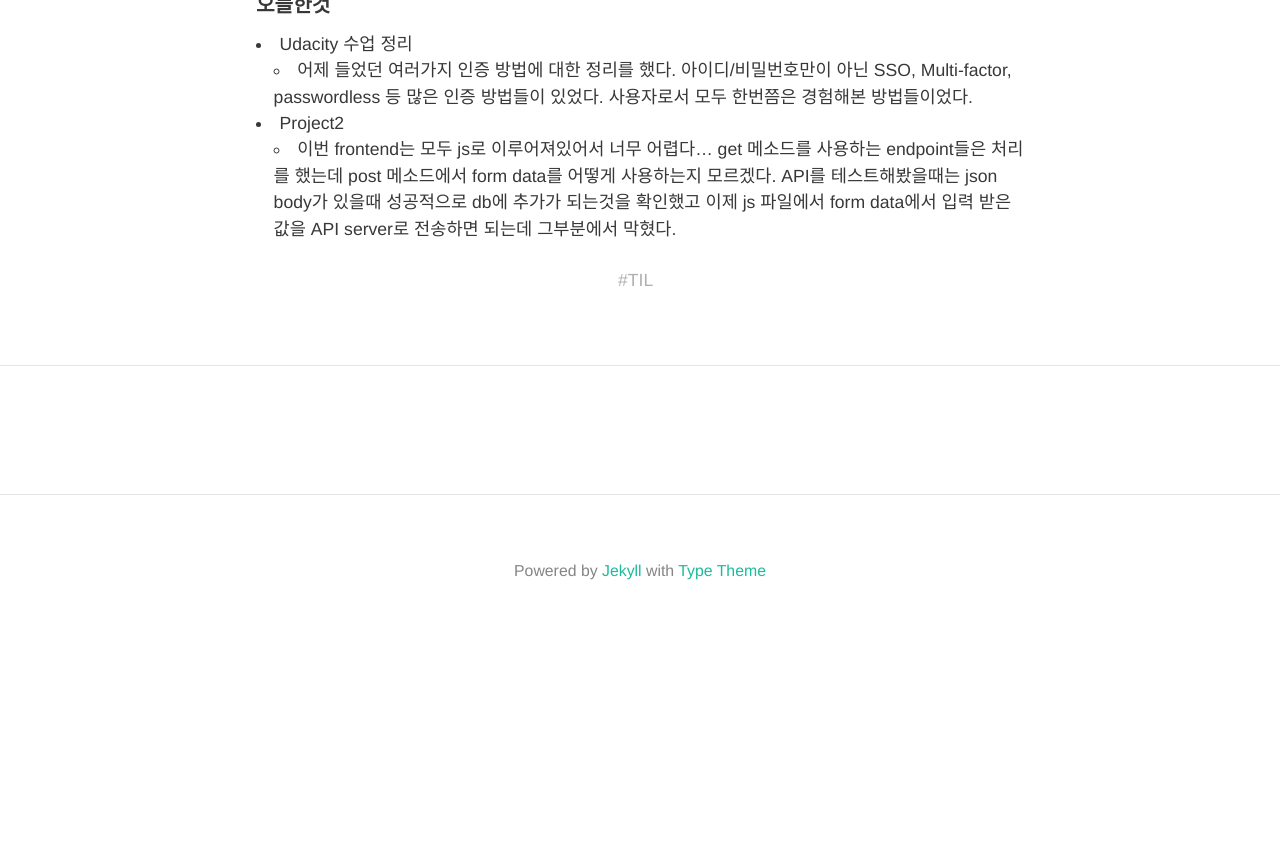
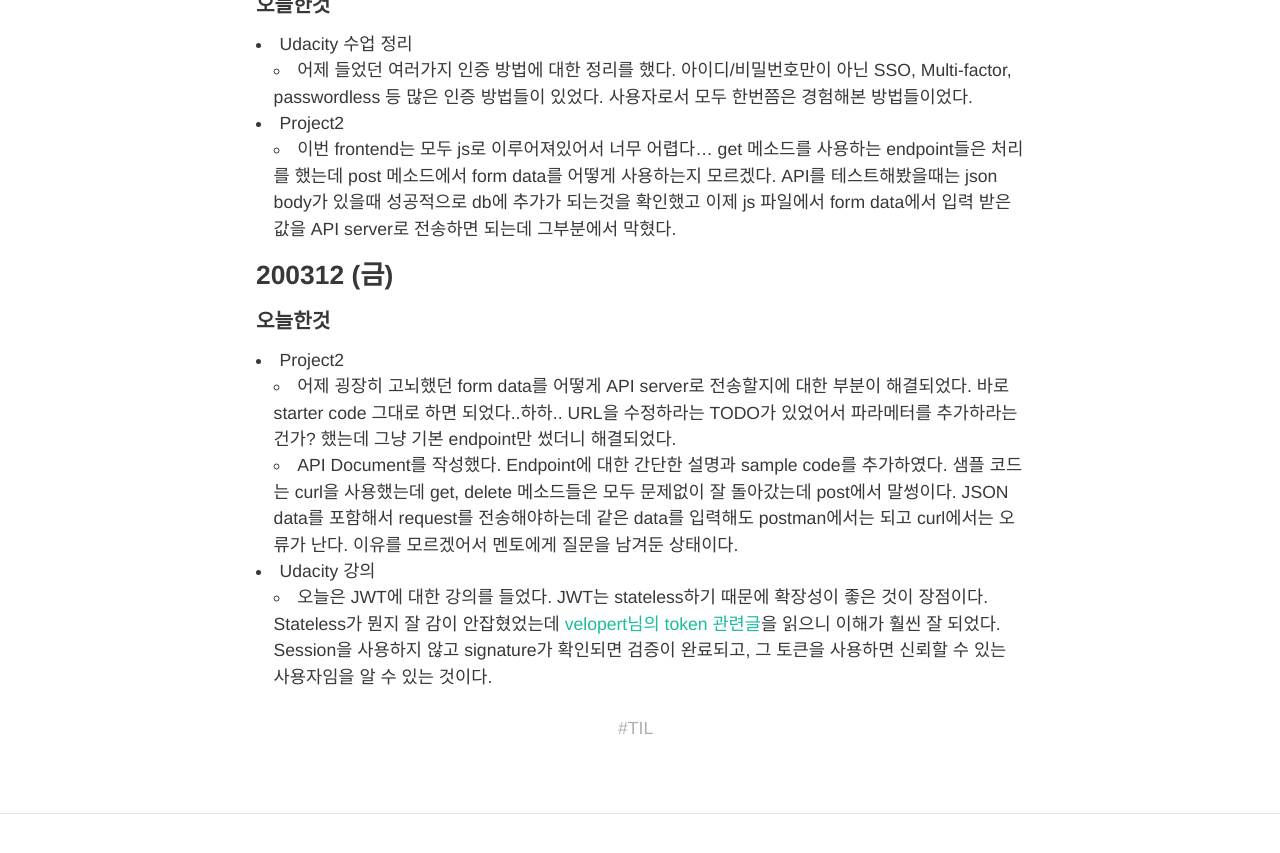
Before and after one commit to HyunlangBan/hyunlangban.github.io, a Jekyll site: the page built from _posts/TIL/2020-03-09-week-til.md, in a window 1280 px wide and 900 px high, scrolled down 1810 px. Shown: the top 853 px of the window. Built offline with Jekyll 4.4.1, drawn with Linux system fonts in a browser that asks for light colours; nearby versions of some CDN libraries; some web fonts are replaced; comment, search, counter and statistics services are not loaded; before the commit the page ends 2456 px from its top, so only the background shows below that.

Commit message:
Add 200313 TIL

```diff
--- a/_posts/TIL/2020-03-09-week-til.md
+++ b/_posts/TIL/2020-03-09-week-til.md
@@ -44,3 +44,11 @@ tag: TIL
   - 어제 들었던 여러가지 인증 방법에 대한 정리를 했다. 아이디/비밀번호만이 아닌 SSO, Multi-factor, passwordless 등 많은 인증 방법들이 있었다. 사용자로서 모두 한번쯤은 경험해본 방법들이었다.
 - Project2
   - 이번 frontend는 모두 js로 이루어져있어서 너무 어렵다... get 메소드를 사용하는 endpoint들은 처리를 했는데 post 메소드에서 form data를 어떻게 사용하는지 모르겠다. API를 테스트해봤을때는 json body가 있을때 성공적으로 db에 추가가 되는것을 확인했고 이제 js 파일에서 form data에서 입력 받은 값을 API server로 전송하면 되는데 그부분에서 막혔다.
+
+### 200312 (금)
+#### 오늘한것
+- Project2
+  - 어제 굉장히 고뇌했던 form data를 어떻게 API server로 전송할지에 대한 부분이 해결되었다. 바로 starter code 그대로 하면 되었다..하하.. URL을 수정하라는 TODO가 있었어서 파라메터를 추가하라는건가? 했는데 그냥 기본 endpoint만 썼더니 해결되었다.
+  - API Document를 작성했다. Endpoint에 대한 간단한 설명과 sample code를 추가하였다. 샘플 코드는 curl을 사용했는데 get, delete 메소드들은 모두 문제없이 잘 돌아갔는데 post에서 말썽이다. JSON data를 포함해서 request를 전송해야하는데 같은 data를 입력해도 postman에서는 되고 curl에서는 오류가 난다. 이유를 모르겠어서 멘토에게 질문을 남겨둔 상태이다.
+- Udacity 강의
+  - 오늘은 JWT에 대한 강의를 들었다. JWT는 stateless하기 때문에 확장성이 좋은 것이 장점이다. Stateless가 뭔지 잘 감이 안잡혔었는데 [velopert님의 token 관련글](https://velopert.com/2350)을 읽으니 이해가 훨씬 잘 되었다. Session을 사용하지 않고 signature가 확인되면 검증이 완료되고, 그 토큰을 사용하면 신뢰할 수 있는 사용자임을 알 수 있는 것이다.
```
